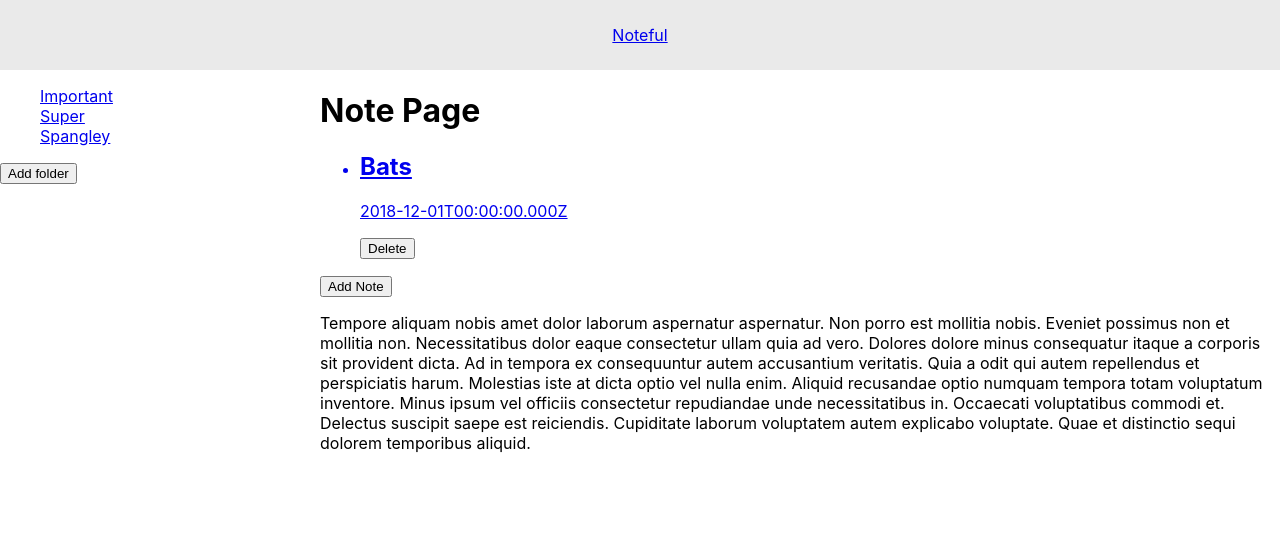
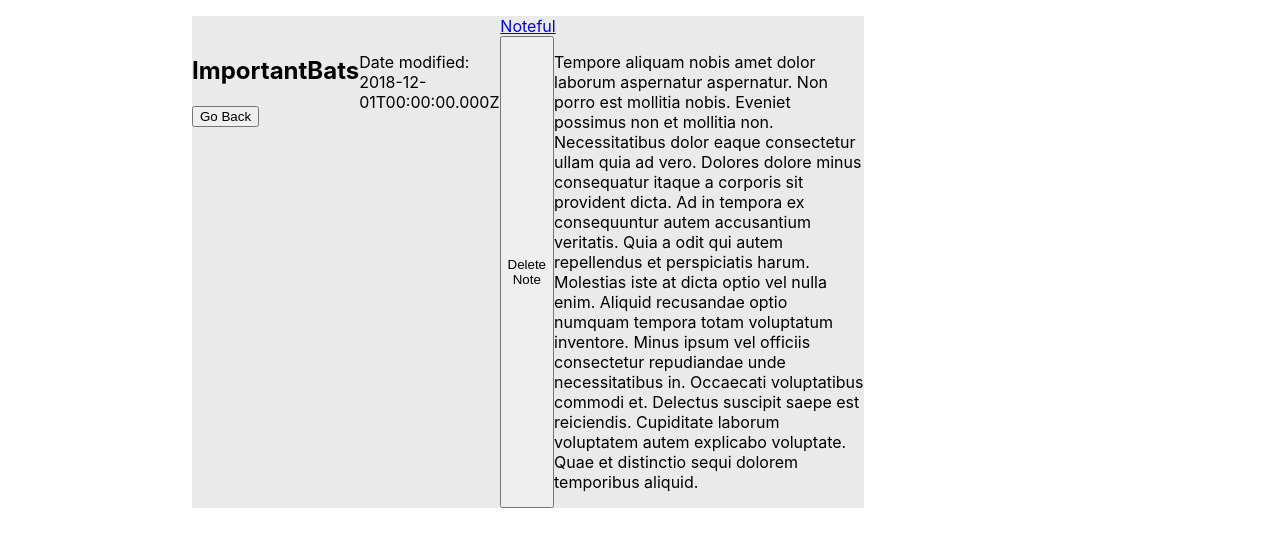
Before and after one commit to kim-mccallum/Noteful, a React (Create React App) app: page /note/Bats in a window 1280 px wide. Shown: the top 546 px of the page. Built offline with nearby package versions, Linux system fonts and the light colour scheme.

Commit message:
now to styling

```diff
--- a/src/App.css
+++ b/src/App.css
@@ -1,14 +1,22 @@
-.App{
-    display:grid;
-    grid-template-columns: 25% 75%;
-    /* grid-template-rows: 10vw 30vw 10vw; */
-    /* grid-gap: 1em; */
+body {
+    display: grid;
+    grid-template-columns: 75% 25%;
+    grid-template-rows: 10vw 30vw 10vw;
+    grid-gap: 1em;
+  }
+
+body {
+    margin: 0 auto;
+    max-width: 56em;
+    padding: 1em 0;
 }
 
-/* .App_nav {
-    background-color: #0b1b32;
-    color: #fff;
-    grid-area: sidebar;
-    height: 100vh;
-    overflow: auto;
-} */
+header,
+main,
+.SideNav,
+footer {
+    background: #eaeaea;
+    display: flex;
+    /* align-items: center; */
+    justify-content: center;
+}
--- a/src/App.js
+++ b/src/App.js
@@ -1,7 +1,6 @@
 import React, { Component } from 'react'
 import { Route, Switch } from 'react-router-dom'
 import Header from './Header'
-import SideNav from './SideNav';
 import HomePage from './HomePage'
 import FolderPage from './FolderPage'
 import NotePage from './NotePage'
@@ -24,24 +23,19 @@ export default class App extends Component {
     return (
       <div className='App'>
         <Header />
-        {/* Call SideNav in the pages that need */}
-        <nav className="App_nav">
-          <SideNav folders={STORE.folders}/>
-        </nav>
+        <nav className="SideNav"></nav>
 
         <main>
           <Switch>
-            {/* How can I pass props/state to components here? routeProps!  */}
-            {/* no custom props neeed */}
-            <Route exact path="/" component={HomePage} />
-            {/* <Route path='/folder/:id' component={FolderPage} /> */}
-            <Route path='/folder/:id' component={(routeProps) => <FolderPage routeProps={routeProps} store={STORE} />} />
             {/* Pass the props here as a component. Use a function that returns/renders a component */}
             {/* explicitly pass the props - off autopilot */}
-            <Route path='/note/:id' component={(routeProps) => <NotePage routeProps={routeProps} notes={STORE.notes} />}/>
+            <Route exact path="/" component={(routeProps) => <HomePage routeProps={routeProps} store={STORE}/>} />
+            <Route path='/folder/:id' component={(routeProps) => <FolderPage routeProps={routeProps} store={STORE} />} />
+            <Route path='/note/:id' component={(routeProps) => <NotePage routeProps={routeProps} store={STORE} />}/>
             <Route component={NotFoundPage}/>
           </Switch>
         </main>
+        <footer></footer>
       </div>
     )
   }
--- a/src/FolderPage.js
+++ b/src/FolderPage.js
@@ -1,4 +1,5 @@
 import React, { Component } from 'react';
+import SideNav from './SideNav';
 import NoteList from './NoteList';
 
 
@@ -14,7 +15,9 @@ export default class FolderPage extends Component {
     const notes = this.props.store.notes.filter(note => note.folderId === folderId);
     return (
       <>
-        <h1>Folder Page</h1>
+        <nav className="App_nav">
+          <SideNav folders={this.props.store.folders}/>
+        </nav>
           {/* Pass the list of all notes to NoteList which will call NoteItem for each */}
           <NoteList notes={notes}/>
       </>
--- a/src/Header.css
+++ b/src/Header.css
@@ -1,8 +1,14 @@
-header{
+/* header{
     grid-column: 1 / span 2;
     background: #eaeaea;
     display: flex;
     align-items: center;
     justify-content: center;
     padding: 25px;
-  }
+  } */
+
+
+header,
+footer {
+  grid-column: 1 / span 2;
+}
--- a/src/HomePage.js
+++ b/src/HomePage.js
@@ -1,14 +1,16 @@
 import React from 'react';
+import SideNav from './SideNav';
 import NoteList from './NoteList';
-import STORE from './dummy-store';
 
-export default function HomePage(){
-  // console.log(STORE.folders);
+export default function HomePage(props){
+    // console.log(props.store.folders);
     return (
       <>
-        <h1>Home Page</h1>
+        <nav className="App_nav">
+          <SideNav folders={props.store.folders}/>
+        </nav>
           {/* Pass the list of all notes to NoteList which will call NoteItem for each */}
-          <NoteList notes={STORE.notes}/>
+          <NoteList notes={props.store.notes}/>
       </>
     )
 }
--- a/src/NotFoundPage.js
+++ b/src/NotFoundPage.js
@@ -5,6 +5,7 @@ export default class NotFoundPage extends Component {
     return (
       <div className='NotFoundPage'>
           <h1>Nothing to see here</h1>
+          <p>That folder or note doesn't exist. Perhaps you would like to add a note or folder?</p>
       </div>
     )
   }
--- a/src/NotePage.js
+++ b/src/NotePage.js
@@ -1,21 +1,26 @@
 import React, { Component } from 'react';
-import NoteList from './NoteList';
+import NotePageSideNav from './NotePageSideNav';
 
 export default class NotePage extends Component {
   render() {
     // Use the match params to get the id
     const noteName = this.props.routeProps.match.params.id;
-    const noteId = this.props.notes.find(n => n.name === noteName).id;
-    const notes = this.props.notes.filter(note => note.id === noteId);
-    // Always 1 item - Do something with this
-    console.log(notes.length);
+    const noteId = this.props.store.notes.find(n => n.name === noteName).id;
+    // note is an array of 1
+    const note = this.props.store.notes.filter(note => note.id === noteId);
+
+    // find the folder name of the folder containing the note
+    const folderName = this.props.store.folders.find(f => f.id === note[0].folderId).name;
+    console.log(folderName)
     return (
       <>
-        <h1>Note Page</h1>
-          {/* Pass the list of all notes to NoteList which will call NoteItem for each */}
-          <NoteList notes={notes}/>
-          {/* Display the text for the selected note */}
-          <p className="Note_text">{notes[0].content}</p>
+        <NotePageSideNav folderName={folderName}/>
+        <h2>{note[0].name}</h2>
+        <p>{`Date modified: ${note[0].modified}`}</p>
+        <button className="NotePage_delete">
+          Delete Note
+        </button>
+        <p className="Note_text">{note[0].content}</p>
       </>
     )
   }
--- /dev/null
+++ b/src/NotePageSideNav.js
@@ -0,0 +1,15 @@
+import React from 'react';
+import { Link } from 'react-router-dom';
+
+export default function NotePageSideNav(props){
+    return (
+        <nav className='NotePage_SideNav'>
+            <h1>{props.folderName}</h1>
+            <Link to={`/folder/${props.folderName}`}>
+                <button>
+                Go Back
+                </button>
+            </Link>
+        </nav>
+    )
+}
--- a/src/SideNav.js
+++ b/src/SideNav.js
@@ -1,5 +1,6 @@
 import React, { Component } from 'react'
 import FolderItem from './FolderItem'
+import './SideNav.css'
 
 export default class SideNav extends Component {
   render() {
```
Also changed, not shown: src/SideNav.css (+4 -4 lines).
